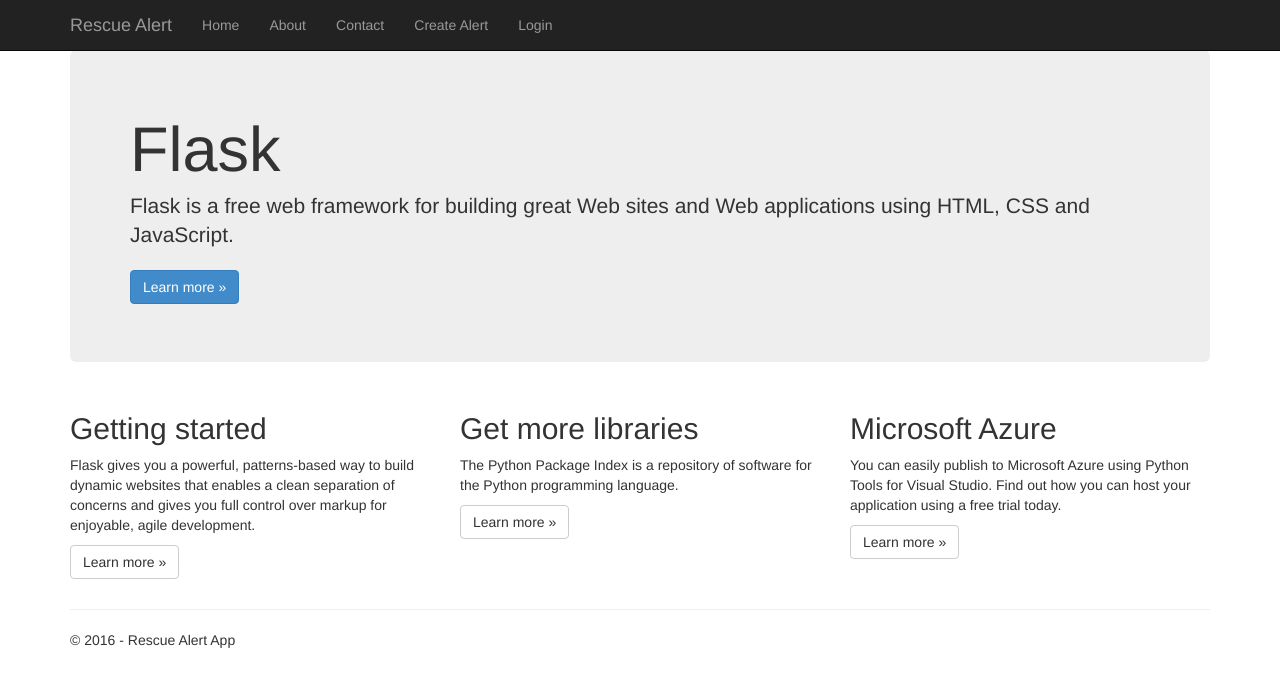
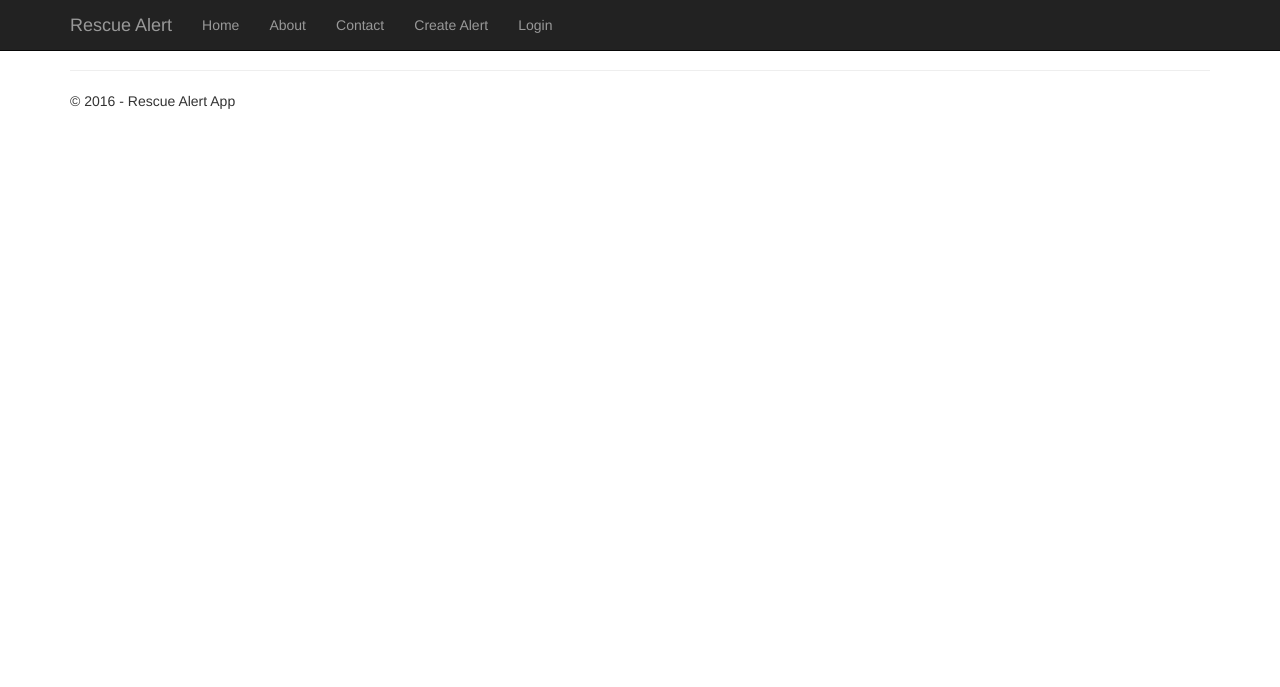
Before and after one commit to deelaws/AlertWeb, a Flask app: page / in a window 1280 px wide. Shown: the top 687 px of the page. Run offline with Flask 2, Linux system fonts and the light colour scheme; parts of the project's set-up code (start-up, migrations or seed data) failed here and were passed over; some libraries are stand-ins or nearby versions.

Commit message:
Update index.html

```diff
--- a/AlertWeb/AlertWeb/static/css/layout.css
+++ b/AlertWeb/AlertWeb/static/css/layout.css
@@ -229,7 +229,8 @@ section .btn {
 #header {
 	margin:0; padding:0;
 	position:relative;
-	height:60px; margin-top:-60px;
+	height:60px;
+    margin-top:-28px;
 	left:0; right:0; top:0;
 	color:#fff;
 	z-index:99;
--- a/AlertWeb/AlertWeb/templates/index.html
+++ b/AlertWeb/AlertWeb/templates/index.html
@@ -1,12 +1,11 @@
 {% extends "layout.html" %}
 
+
+{% block header %}
+    {% include 'header.html' %}
+{% endblock %}
+
 {% block content %}
-
-<div class="jumbotron">
-    <h1>Flask</h1>
-    <p class="lead">Flask is a free web framework for building great Web sites and Web applications using HTML, CSS and JavaScript.</p>
-    <p><a href="http://flask.pocoo.org/" class="btn btn-primary btn-large">Learn more &raquo;</a></p>
-</div>
 
 {% with messages = get_flashed_messages() %}
         {% if messages %}
@@ -16,26 +15,17 @@
         {% endif %}
 {% endwith %}
 
-<div class="row">
-    <div class="col-md-4">
-        <h2>Getting started</h2>
-        <p>
-            Flask gives you a powerful, patterns-based way to build dynamic websites that
-            enables a clean separation of concerns and gives you full control over markup
-            for enjoyable, agile development.
-        </p>
-        <p><a class="btn btn-default" href="http://flask.pocoo.org/docs/">Learn more &raquo;</a></p>
-    </div>
-    <div class="col-md-4">
-        <h2>Get more libraries</h2>
-        <p>The Python Package Index is a repository of software for the Python programming language.</p>
-        <p><a class="btn btn-default" href="https://pypi.python.org/pypi">Learn more &raquo;</a></p>
-    </div>
-    <div class="col-md-4">
-        <h2>Microsoft Azure</h2>
-        <p>You can easily publish to Microsoft Azure using Python Tools for Visual Studio. Find out how you can host your application using a free trial today.</p>
-        <p><a class="btn btn-default" href="http://azure.microsoft.com">Learn more &raquo;</a></p>
-    </div>
-</div>
+{% endblock %}
 
+
+{% block released %}
+    {% include 'released.html' %}
 {% endblock %}
+
+{% block contact %}
+    {% include 'contact.html' %}
+{% endblock %}
+
+{% block footer %}
+    {% include 'footer.html' %}
+{% endblock %}
```
